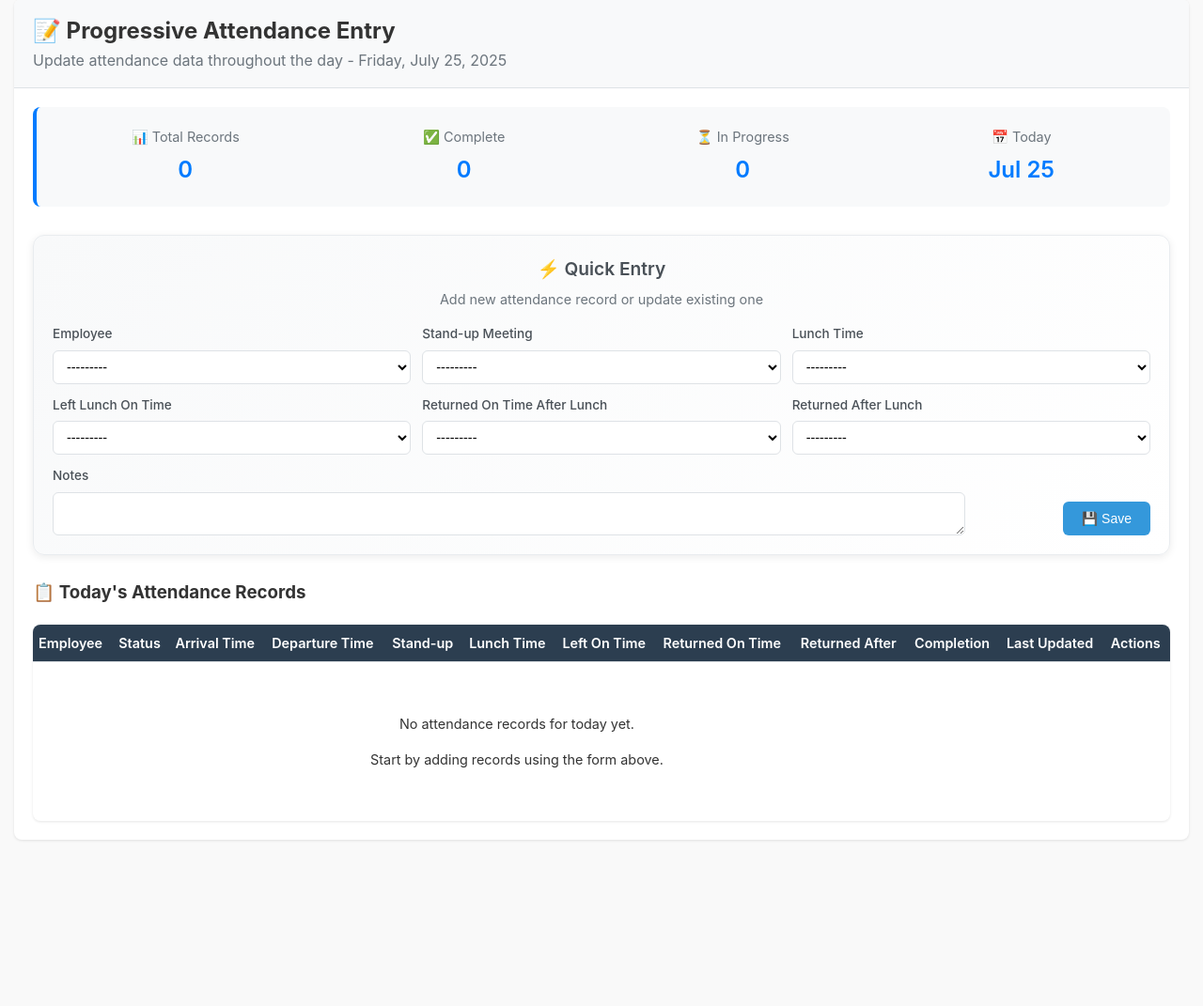
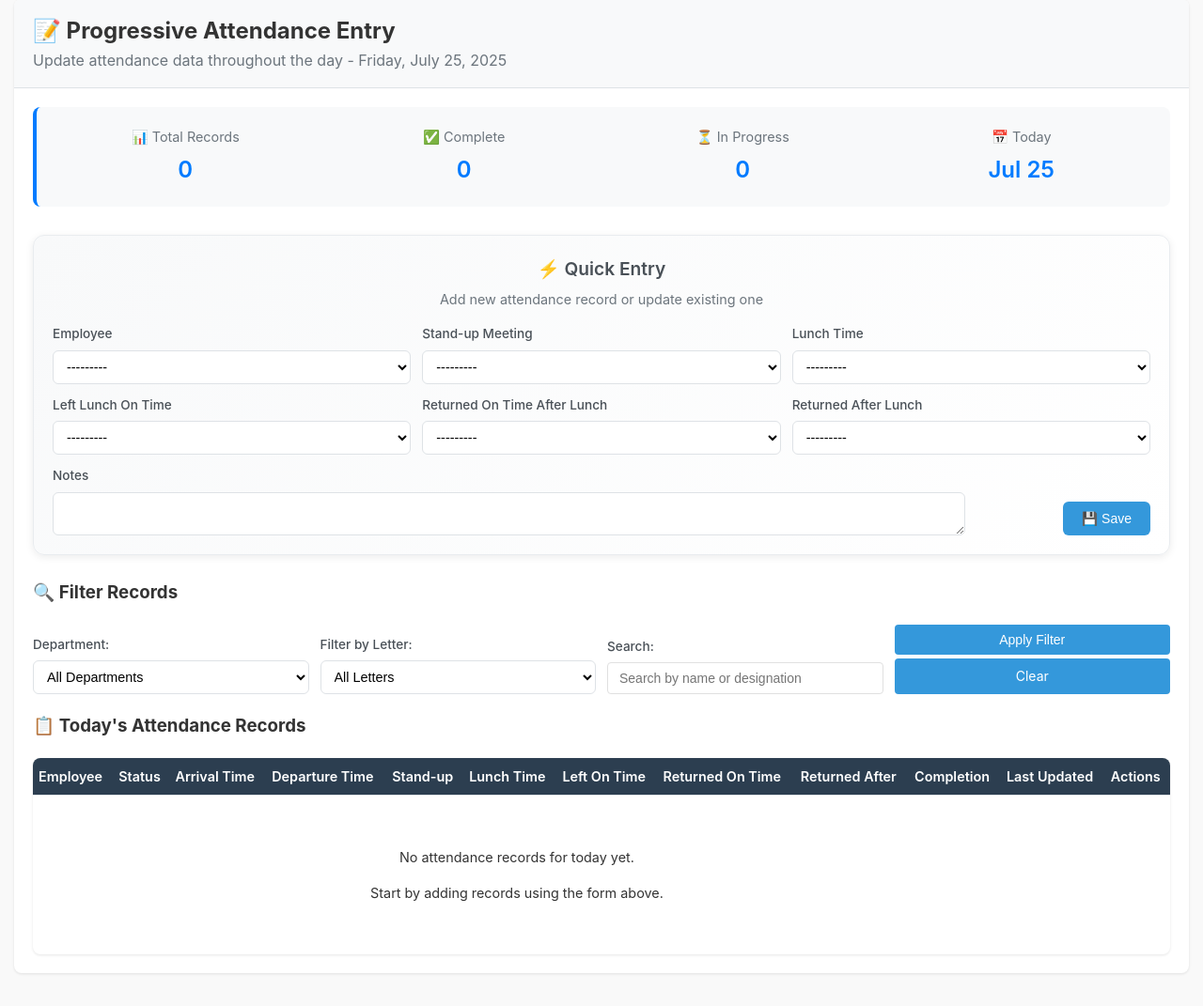
Before and after one commit to mrahh84/teething, a Django app: page /common/attendance/progressive_entry/ in a window 1280 px wide. Shown: the part 185-1256 px from the top of the page at 94% size. Before the commit the page ends 1080 px from the top, so only its background shows below. Run offline with Django 5.2, Linux system fonts and the light colour scheme; the visitor is signed in with stand-in values (Sample User, id 1); data that the repository does not hold is empty.

Commit message:
Implement department filtering with default Digitization Tech focus
- Add department filtering to all attendance views and forms
- Set default filter to 'Digitization Tech' (54 employees) across all pages
- Create department mapping utility functions:
  * get_department_from_designation() - Extract and normalize departments
  * get_available_departments() - Get all unique departments
  * filter_employees_by_department() - Filter employees by department
- Normalize department names to main departments:
  * Digitization Tech (54 employees) - DEFAULT FOCUS
  * Tech Compute (21 employees)
  * Con (19 employees)
  * Material Retriever (6 employees)
  * Custodian (5 employees)
- Update all attendance templates with department filter dropdowns
- Add iframe-specific template for comprehensive reports
- Optimize attendance system for main Digitization Tech department
- Maintain flexibility to switch between departments
- Improve user experience with automatic focus on primary department

```diff
--- a/common/templates/attendance/progressive_entry.html
+++ b/common/templates/attendance/progressive_entry.html
@@ -73,6 +73,41 @@
                     </div>
                     <div class="form-group submit-group">
                         <button type="submit" class="btn btn-primary btn-save">💾 Save</button>
+                    </div>
+                </div>
+            </form>
+        </div>
+
+        <!-- Filter Section -->
+        <div class="filter-section">
+            <h3>🔍 Filter Records</h3>
+            <form method="get" class="filter-form">
+                <div class="form-row">
+                    <div class="form-group">
+                        <label for="department">Department:</label>
+                        <select id="department" name="department" class="form-control">
+                            <option value="">All Departments</option>
+                            {% for dept in available_departments %}
+                            <option value="{{ dept }}" {% if department_filter == dept %}selected{% endif %}>{{ dept }}</option>
+                            {% endfor %}
+                        </select>
+                    </div>
+                    <div class="form-group">
+                        <label for="start_letter">Filter by Letter:</label>
+                        <select id="start_letter" name="start_letter" class="form-control">
+                            <option value="all" {% if start_letter == 'all' %}selected{% endif %}>All Letters</option>
+                            {% for letter in "ABCDEFGHIJKLMNOPQRSTUVWXYZ" %}
+                            <option value="{{ letter }}" {% if start_letter == letter %}selected{% endif %}>{{ letter }}</option>
+                            {% endfor %}
+                        </select>
+                    </div>
+                    <div class="form-group">
+                        <label for="search_query">Search:</label>
+                        <input type="text" id="search_query" name="search_query" value="{{ search_query }}" placeholder="Search by name or designation" class="form-control">
+                    </div>
+                    <div class="form-group">
+                        <button type="submit" class="btn btn-primary">Apply Filter</button>
+                        <a href="{% url 'progressive_entry' %}" class="btn btn-secondary">Clear</a>
                     </div>
                 </div>
             </form>
--- a/common/views.py
+++ b/common/views.py
@@ -13,16 +13,18 @@ from drf_spectacular.utils import extend_schema
 from rest_framework import generics
 from rest_framework.authentication import SessionAuthentication
 from rest_framework.permissions import IsAuthenticatedOrReadOnly
-from django.db.models import Q, Count, Prefetch
+from django.db.models import Q, Count, Prefetch, Avg
 from datetime import datetime, timedelta, date
 from django.urls import reverse
 from django.views.decorators.clickjacking import xframe_options_sameorigin
 import json
 import traceback
 import csv
-
-from .models import Employee, Event, EventType, Location, AttendanceRecord
-from .forms import AttendanceRecordForm, BulkHistoricalUpdateForm, ProgressiveEntryForm
+import re
+from typing import Optional
+
+from .models import Employee, Event, EventType, Location, AttendanceRecord, Card
+from .forms import AttendanceRecordForm, BulkHistoricalUpdateForm, ProgressiveEntryForm, HistoricalProgressiveEntryForm, AttendanceFilterForm
 from .serializers import (
     EmployeeSerializer,
     EventSerializer,
@@ -113,6 +115,7 @@ def attendance_analytics(request):
     # Get filter parameters
     start_date = request.GET.get('start_date')
     end_date = request.GET.get('end_date')
+    department_filter = request.GET.get('department', 'Digitization Tech')  # Default to Digitization Tech
 
     # Default to last 30 days if no dates provided
     if not start_date:
@@ -130,10 +133,15 @@ def attendance_analytics(request):
     # Get all employees
     employees = Employee.objects.filter(is_active=True).order_by('surname', 'given_name')
 
+    # Apply department filter
+    if department_filter:
+        employees = filter_employees_by_department(employees, department_filter)
+
     # Get attendance records for the date range
     records = AttendanceRecord.objects.filter(
         date__gte=start_date,
-        date__lte=end_date
+        date__lte=end_date,
+        employee__in=employees
     ).select_related('employee')
 
     # Calculate statistics
@@ -168,9 +176,14 @@ def attendance_analytics(request):
         if record.is_problematic_day():
             daily_stats[date_str]['problematic'] += 1
 
+    # Get available departments for filter
+    available_departments = get_available_departments()
+
     context = {
         'start_date': start_date,
         'end_date': end_date,
+        'department_filter': department_filter,
+        'available_departments': available_departments,
         'total_records': total_records,
         'total_employees': total_employees,
         'problematic_records': problematic_records,
@@ -204,6 +217,7 @@ def comprehensive_reports(request):
 
     start_date = request.GET.get('start_date', (timezone.now() - timedelta(days=30)).date().isoformat())
     end_date = request.GET.get('end_date', timezone.now().date().isoformat())
+    department_filter = request.GET.get('department', 'Digitization Tech')  # Default to Digitization Tech
 
     employee_id = request.GET.get("employee_id")
     period = request.GET.get("period", "day")
@@ -214,6 +228,9 @@ def comprehensive_reports(request):
 
     if not employee_id and employees.exists():
         employee_id = employees.first().id
+
+    # Get available departments for filter
+    available_departments = get_available_departments()
 
     context = {
         "user": request.user,
@@ -221,6 +238,8 @@ def comprehensive_reports(request):
         "active_tab": active_tab,
         "start_date": start_date,
         "end_date": end_date,
+        "department_filter": department_filter,
+        "available_departments": available_departments,
         "employees": employees,
         "selected_employee_id": employee_id,
         "selected_period": period,
@@ -320,6 +339,11 @@ def progressive_entry(request):
     )
     employees = Employee.objects.filter(id__in=clocked_in_employee_ids, is_active=True).order_by('surname', 'given_name')
 
+    # Apply department filter if provided
+    department_filter = request.GET.get('department', 'Digitization Tech')  # Default to Digitization Tech
+    if department_filter:
+        employees = filter_employees_by_department(employees, department_filter)
+
     # Apply letter filter if provided
     if start_letter and start_letter != 'all' and len(start_letter) == 1:
         employees = employees.filter(surname__istartswith=start_letter)
@@ -351,6 +375,9 @@ def progressive_entry(request):
             'arrival_time': record.arrival_time if record else None,
             'departure_time': record.departure_time if record else None,
         })
+
+    # Get available departments for filter
+    available_departments = get_available_departments()
 
     context = {
         'today': today,
@@ -360,6 +387,8 @@ def progressive_entry(request):
         'form': form,
         'start_letter': start_letter,
         'search_query': search_query,
+        'department_filter': department_filter,
+        'available_departments': available_departments,
     }
 
     return render(request, 'attendance/progressive_entry.html', context)
@@ -375,6 +404,7 @@ def attendance_list(request):
     date_filter = request.GET.get('date')
     employee_filter = request.GET.get('employee')
     status_filter = request.GET.get('status')
+    department_filter = request.GET.get('department', 'Digitization Tech')  # Default to Digitization Tech
 
     # Default to today if no date specified
     if not date_filter:
@@ -387,6 +417,10 @@ def attendance_list(request):
 
     # Get all active employees
     all_employees = Employee.objects.filter(is_active=True).order_by('surname', 'given_name')
+
+    # Apply department filter to employees
+    if department_filter:
+        all_employees = filter_employees_by_department(all_employees, department_filter)
 
     # Get attendance records for the target date
     records = AttendanceRecord.objects.filter(date=target_date).select_related('employee')
@@ -463,10 +497,15 @@ def attendance_list(request):
     page_number = request.GET.get('page')
     page_obj = paginator.get_page(page_number)
 
+    # Get available departments for filter
+    available_departments = get_available_departments()
+
     context = {
         'date_filter': target_date,
         'employee_filter': employee_filter,
         'status_filter': status_filter,
+        'department_filter': department_filter,
+        'available_departments': available_departments,
         'page_obj': page_obj,
         'employees': all_employees,
         'total_records': len(display_records),
@@ -483,38 +522,63 @@ def historical_progressive_entry(request):
     """
     Historical progressive entry for past dates.
     """
-    # Get date parameter
-    target_date = request.GET.get('date')
-    if target_date:
-        try:
-            target_date = datetime.strptime(target_date, '%Y-%m-%d').date()
-        except ValueError:
-            target_date = timezone.now().date()
+    from .forms import HistoricalProgressiveEntryForm
+
+    if request.method == 'POST':
+        form = HistoricalProgressiveEntryForm(request.POST)
+        if form.is_valid():
+            # Redirect to results page with search parameters
+            date_from = form.cleaned_data['date_from']
+            date_to = form.cleaned_data['date_to']
+            employee = form.cleaned_data['employee']
+
+            # Build redirect URL
+            redirect_url = reverse('historical_progressive_results')
+            params = {
+                'date_from': date_from.isoformat(),
+                'date_to': date_to.isoformat(),
+            }
+            if employee:
+                params['employee'] = employee.id
+
+            return redirect(f"{redirect_url}?{'&'.join([f'{k}={v}' for k, v in params.items()])}")
     else:
-        target_date = timezone.now().date()
-
-    # Get all active employees
-    employees = Employee.objects.filter(is_active=True).order_by('surname', 'given_name')
-
-    # Get attendance records for the target date
-    records = AttendanceRecord.objects.filter(date=target_date).select_related('employee')
-
-    # Create a list of employees with their attendance status
-    employee_attendance = []
-    for employee in employees:
-        record = records.filter(employee=employee).first()
-
-        employee_attendance.append({
-            'employee': employee,
-            'record': record,
-            'arrival_time': record.arrival_time if record else None,
-            'departure_time': record.departure_time if record else None,
-        })
+        # Handle GET parameters for quick actions
+        date_from_param = request.GET.get('date_from')
+        date_to_param = request.GET.get('date_to')
+
+        if date_from_param and date_to_param:
+            # Handle relative date parameters (e.g., -7, -14, -30)
+            try:
+                if date_from_param.startswith('-') and date_to_param.startswith('-'):
+                    days_from = int(date_from_param)
+                    days_to = int(date_to_param)
+                    today = timezone.now().date()
+                    date_from = today + timedelta(days=days_from)
+                    date_to = today + timedelta(days=days_to)
+                else:
+                    date_from = datetime.strptime(date_from_param, '%Y-%m-%d').date()
+                    date_to = datetime.strptime(date_to_param, '%Y-%m-%d').date()
+
+                # Redirect to results page
+                redirect_url = reverse('historical_progressive_results')
+                params = {
+                    'date_from': date_from.isoformat(),
+                    'date_to': date_to.isoformat(),
+                }
+                employee_id = request.GET.get('employee')
+                if employee_id:
+                    params['employee'] = employee_id
+
+                return redirect(f"{redirect_url}?{'&'.join([f'{k}={v}' for k, v in params.items()])}")
+            except (ValueError, TypeError):
+                pass
+
+        # Initialize form with default values
+        form = HistoricalProgressiveEntryForm()
 
     context = {
-        'target_date': target_date,
-        'employee_attendance': employee_attendance,
-        'employees': employees,
+        'form': form,
     }
 
     return render(request, 'attendance/historical_progressive_entry.html', context)
@@ -526,29 +590,83 @@ def historical_progressive_results(request):
     """
     Results page for historical progressive entry.
     """
-    target_date = request.GET.get('date')
-    if not target_date:
+    from django.core.paginator import Paginator
+
+    # Get search parameters
+    date_from = request.GET.get('date_from')
+    date_to = request.GET.get('date_to')
+    employee_id = request.GET.get('employee')
+    department_filter = request.GET.get('department', 'Digitization Tech')  # Default to Digitization Tech
+    days_per_page = int(request.GET.get('days_per_page', 7))
+    page_number = request.GET.get('page', 1)
+
+    if not date_from or not date_to:
         return redirect('historical_progressive_entry')
 
     try:
-        target_date = datetime.strptime(target_date, '%Y-%m-%d').date()
-    except ValueError:
+        date_from = datetime.strptime(date_from, '%Y-%m-%d').date()
+        date_to = datetime.strptime(date_to, '%Y-%m-%d').date()
+        page_number = int(page_number)
+    except (ValueError, TypeError):
         return redirect('historical_progressive_entry')
 
-    # Get attendance records for the target date
-    records = AttendanceRecord.objects.filter(date=target_date).select_related('employee')
+    # Get employee if specified
+    employee = None
+    if employee_id:
+        try:
+            employee = Employee.objects.get(id=employee_id, is_active=True)
+        except Employee.DoesNotExist:
+            return redirect('historical_progressive_entry')
+
+    # Apply department filter to employee if specified
+    if department_filter and not employee_id:
+        all_employees = Employee.objects.filter(is_active=True)
+        filtered_employees = filter_employees_by_department(all_employees, department_filter)
+        if filtered_employees:
+            employee = filtered_employees[0]  # Use first employee from filtered department
+
+    # Get all dates in the range
+    date_range = []
+    current_date = date_from
+    while current_date <= date_to:
+        date_range.append(current_date)
+        current_date += timedelta(days=1)
+
+    # Paginate the dates
+    date_paginator = Paginator(date_range, days_per_page)
+    date_page = date_paginator.get_page(page_number)
+
+    # Get records for the current page of dates
+    records_by_date = {}
+    for date_key in date_page:
+        # Build query for this date
+        date_query = AttendanceRecord.objects.filter(date=date_key).select_related('employee')
+
+        if employee:
+            date_query = date_query.filter(employee=employee)
+
+        records = date_query.order_by('employee__surname', 'employee__given_name')
+        if records.exists():
+            records_by_date[date_key] = records
 
     # Calculate statistics
-    total_records = records.count()
-    problematic_records = sum(1 for record in records if record.is_problematic_day())
-    attendance_percentage = ((total_records - problematic_records) / total_records * 100) if total_records > 0 else 0
+    total_days = len(date_range)
+    total_records = sum(len(records) for records in records_by_date.values())
+
+    # Get available departments for filter
+    available_departments = get_available_departments()
 
     context = {
-        'target_date': target_date,
-        'records': records,
+        'date_from': date_from,
+        'date_to': date_to,
+        'employee': employee,
+        'department_filter': department_filter,
+        'available_departments': available_departments,
+        'date_page': date_page,
+        'records_by_date': records_by_date,
+        'total_days': total_days,
         'total_records': total_records,
-        'problematic_records': problematic_records,
-        'attendance_percentage': round(attendance_percentage, 2),
+        'days_per_page': days_per_page,
     }
 
     return render(request, 'attendance/historical_progressive_results.html', context)
@@ -2675,6 +2793,7 @@ def comprehensive_attendance_report(request):
     # Get date range parameters
     start_date = request.GET.get('start_date', (today - timedelta(days=30)).isoformat())
     end_date = request.GET.get('end_date', today.isoformat())
+    department_filter = request.GET.get('department', 'Digitization Tech')  # Default to Digitization Tech
 
     try:
         start_date = datetime.strptime(start_date, '%Y-%m-%d').date()
@@ -2685,6 +2804,10 @@ def comprehensive_attendance_report(request):
 
     # Get all employees
     employees = Employee.objects.filter(is_active=True).order_by('surname', 'given_name')
+
+    # Apply department filter
+    if department_filter:
+        employees = filter_employees_by_department(employees, department_filter)
 
     # Calculate comprehensive attendance data for each employee
     employee_data = []
@@ -2753,10 +2876,15 @@ def comprehensive_attendance_report(request):
     # Check if this is being loaded in an iframe
     is_iframe = request.GET.get('iframe', False) or request.headers.get('X-Requested-With') == 'XMLHttpRequest'
 
+    # Get available departments for filter
+    available_departments = get_available_departments()
+
     context = {
         'employee_data': employee_data,
         'start_date': start_date,
         'end_date': end_date,
+        'department_filter': department_filter,
+        'available_departments': available_departments,
         'total_employees': total_employees,
         'avg_problematic_percentage': round(avg_problematic_percentage, 2),
         'total_issues': total_issues,
@@ -2768,3 +2896,71 @@ def comprehensive_attendance_report(request):
         return render(request, 'reports/comprehensive_attendance_report_iframe.html', context)
     else:
         return render(request, 'reports/comprehensive_attendance_report.html', context)
+
+
+def get_department_from_designation(designation):
+    """
+    Extract and normalize department from card designation.
+    Returns the normalized department name or None if not found.
+    """
+    if not designation:
+        return None
+
+    # Extract department from designation (e.g., "Digitization Tech.1" -> "Digitization Tech")
+    match = re.match(r'^([^.]+)', designation.strip())
+    if match:
+        raw_dept = match.group(1).strip()
+
+        # Normalize department names to main departments
+        dept = raw_dept.lower()
+
+        # Map to main departments
+        if 'digitization' in dept and 'tech' in dept:
+            return 'Digitization Tech'
+        elif 'digitization' in dept:
+            return 'Digitization Tech'
+        elif 'tech' in dept and 'compute' in dept:
+            return 'Tech Compute'
+        elif 'tech' in dept or 'tch' in dept:
+            return 'Tech Compute'
+        elif 'con' in dept:
+            return 'Con'
+        elif 'custodian' in dept:
+            return 'Custodian'
+        elif 'material' in dept and 'retriever' in dept:
+            return 'Material Retriever'
+        elif 'material' in dept and 'retriver' in dept:
+            return 'Material Retriever'
+        elif 'admin' in dept:
+            return 'Con'  # Map Admin to Con as specified
+        else:
+            # Return original if no match found
+            return raw_dept
+    return None
+
+def get_available_departments():
+    """
+    Get list of all available departments from card designations.
+    """
+    departments = set()
+    for card in Card.objects.all():
+        dept = get_department_from_designation(card.designation)
+        if dept:
+            departments.add(dept)
+    return sorted(list(departments))
+
+def filter_employees_by_department(employees, department):
+    """
+    Filter employees by department using their card designation.
+    """
+    if not department:
+        return employees
+
+    filtered_employees = []
+    for employee in employees:
+        if employee.card_number:
+            emp_dept = get_department_from_designation(employee.card_number.designation)
+            if emp_dept == department:
+                filtered_employees.append(employee)
+
+    return filtered_employees
```
Also changed, not shown: common/templates/attendance/analytics.html (+10 -1 lines), common/templates/attendance/list.html (+9 -0 lines), common/templates/reports/comprehensive_reports.html (+11 -2 lines).
